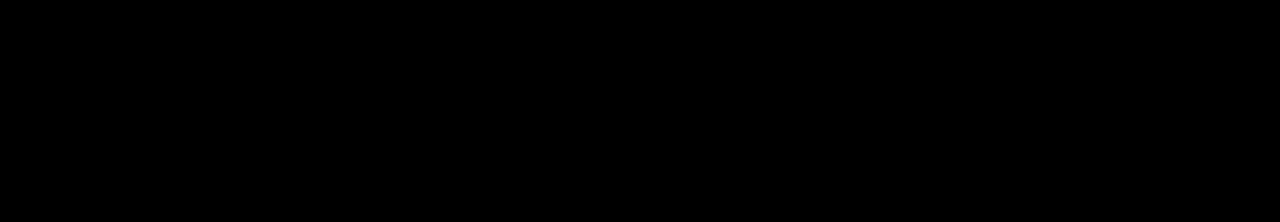
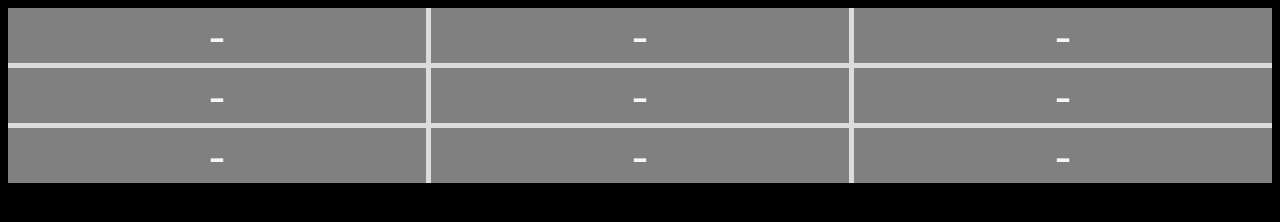
Before and after one commit to MarkKranenburg36/Tic-Tac-ToeV2, a plain HTML site: page index.html in a window 1280 px wide. Drawn offline with Linux system fonts and the light colour scheme.

Commit message:
add click events on board cells

```diff
--- a/main.js
+++ b/main.js
@@ -1,18 +1,13 @@
-// add logic to handle draw
-
 const main = (function () {
 
     const board = (function () {
         let boardArr = [['-', '-', '-'], ['-', '-', '-'], ['-', '-', '-']];
-
-        const printBoard = () => console.log(boardArr);
 
         const placeSymbol = (boardCoordinates) => {
             const row = boardCoordinates.slice(0, 1);
             const col = boardCoordinates.slice(1, 2);
             if (boardArr[row][col] === '-') {
                 boardArr[row][col] = game.getcurrentPlayer().Symbol;
-                printBoard();
             } else {
                 console.log('spot is already chosen.');
                 game.playRound(true); // retry round
@@ -23,11 +18,10 @@ const main = (function () {
 
         const reset = () => boardArr = [['', '', ''], ['', '', ''], ['', '', '']];
 
-        return { printBoard, placeSymbol, getBoardArr, reset };
+        return { placeSymbol, getBoardArr, reset };
     })();
 
     const game = (function () {
-        board.printBoard();
 
         const players = [
             {
@@ -78,14 +72,12 @@ const main = (function () {
         const resetGame = () => {
             currentPlayer = players[0];
             board.reset();
-            board.printBoard();
         }
 
         const playRound = (retry = false) => {
             const playerChoice = prompt(
                 `Enter ${getcurrentPlayer().name}'s input: `
             );
-            console.log(`${getcurrentPlayer().name}'s choise is ${playerChoice}`);
 
             board.placeSymbol(playerChoice);
             isCurrentPlayerWinner(currentPlayer.Symbol);
@@ -106,23 +98,35 @@ const main = (function () {
     })();
 
     const displayController = (function () {
+        const displayBoard = document.getElementById('gameBoard');
+
         const render = () => {
-            displayBoard = document.getElementById('gameBoard');
             displayBoard.innerHTML = `
-                <div id="cel1">${board.getBoardArr()[0][0]}</div>
-                <div id="cel2">${board.getBoardArr()[0][1]}</div>
-                <div id="cel3">${board.getBoardArr()[0][2]}</div>
-                <div id="cel4">${board.getBoardArr()[1][0]}</div>
-                <div id="cel5">${board.getBoardArr()[1][1]}</div>
-                <div id="cel6">${board.getBoardArr()[1][2]}</div>
-                <div id="cel7">${board.getBoardArr()[2][0]}</div>
-                <div id="cel8">${board.getBoardArr()[2][1]}</div>
-                <div id="cel9">${board.getBoardArr()[2][2]}</div>
+                <div id="cell1" data-cellCoordinates="00">${board.getBoardArr()[0][0]}</div>
+                <div id="cell2" data-cellCoordinates="01">${board.getBoardArr()[0][1]}</div>
+                <div id="cell3" data-cellCoordinates="02">${board.getBoardArr()[0][2]}</div>
+                <div id="cell4" data-cellCoordinates="10">${board.getBoardArr()[1][0]}</div>
+                <div id="cell5" data-cellCoordinates="11">${board.getBoardArr()[1][1]}</div>
+                <div id="cell6" data-cellCoordinates="12">${board.getBoardArr()[1][2]}</div>
+                <div id="cell7" data-cellCoordinates="20">${board.getBoardArr()[2][0]}</div>
+                <div id="cell8" data-cellCoordinates="21">${board.getBoardArr()[2][1]}</div>
+                <div id="cell9" data-cellCoordinates="22">${board.getBoardArr()[2][2]}</div>
             `;
         }
+
+        render();
+
         const displayWinner = () => {
             console.log(`${game.getcurrentPlayer().name} has won!!!`);
         }
+
+        const boardCells = displayBoard.querySelectorAll(':scope > div');
+
+        boardCells.forEach(cell => {
+            cell.addEventListener('click', () => {
+                console.log(cell.dataset.cellcoordinates);
+            });
+        });
 
         return { displayWinner, render };
     })();
--- a/styles.css
+++ b/styles.css
@@ -8,5 +8,11 @@ body {
     display: grid;
     grid-template-columns: 1fr 1fr 1fr;
     grid-template-rows: 1fr 1fr 1fr;
+    gap: 5px;
     text-align: center;
+    background-color: gainsboro;
 }
+
+#gameBoard > * {
+    background-color: gray;
+}
```
